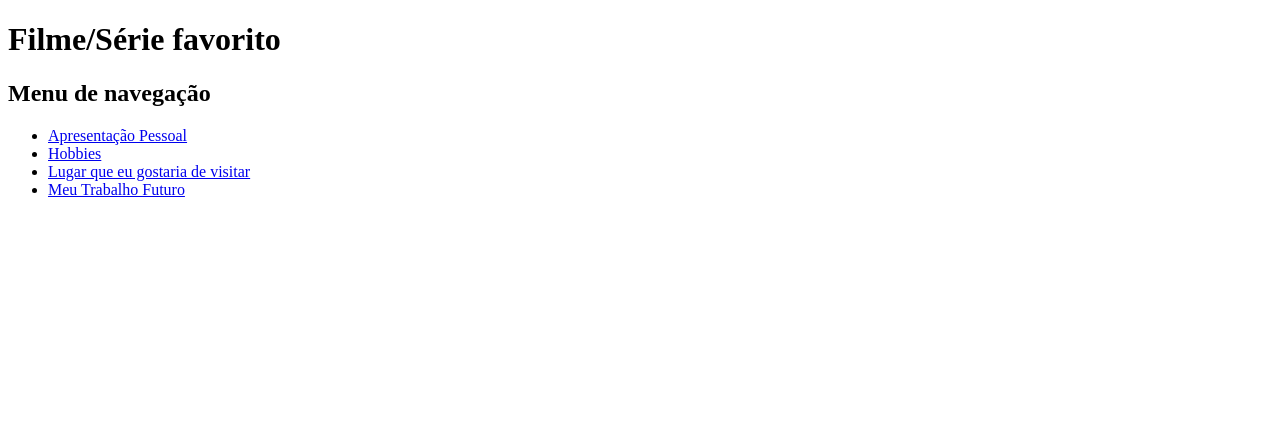
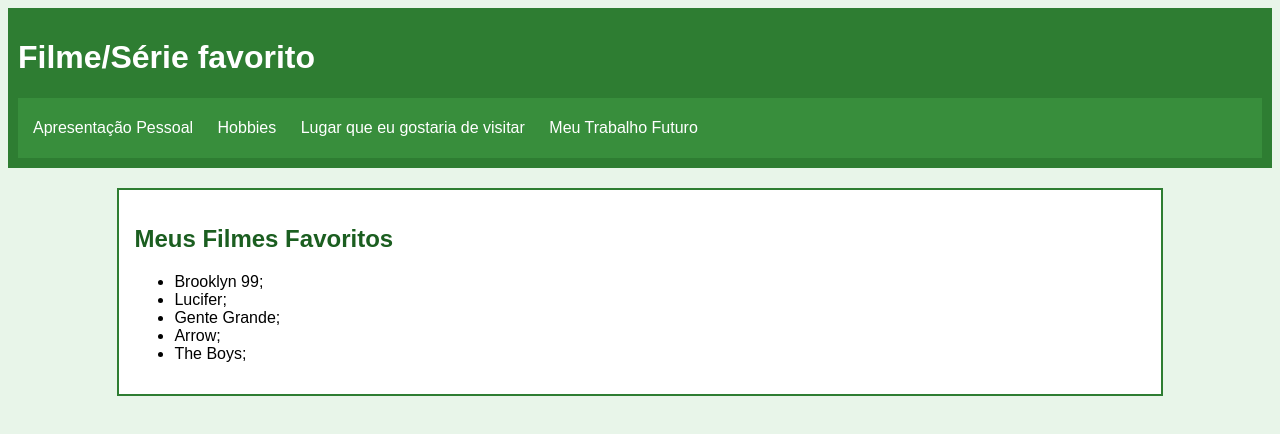
Before and after one commit to GPontin78/aula-css, a plain HTML site: page pagina3.html in a window 1280 px wide. Drawn offline with Linux system fonts and the light colour scheme.

Commit message:
Inserir as cores CSS
Inserção das cores no código

```diff
--- a/pagina3.html
+++ b/pagina3.html
@@ -10,7 +10,6 @@
     <header>
         <h1>Filme/Série favorito</h1>
             <nav>
-                <h2>Menu de navegação</h2>
                     <ul>
                         <li><a href="pagina1.html">Apresentação Pessoal </a></li>
                         <li><a href="pagina2.html">Hobbies</a></li>
@@ -19,5 +18,62 @@
                     </ul>
         </nav>
     </header>
+    <main>
+        <h2>Meus Filmes Favoritos</h2>
+        <ul>
+            <li>Brooklyn 99;</li>
+            <li>Lucifer;</li>
+            <li>Gente Grande;</li>
+            <li>Arrow;</li>
+            <li>The Boys;</li>
+        </ul>
+    </main>
 </body>
 </html>
+    <style>
+        body {
+            background-color: #e8f5e9;
+            font-family: Arial;
+        }
+
+        header {
+            background-color: #2e7d32;
+            color: white;
+            padding: 10px;
+        }
+
+        nav {
+            background-color: #388e3c;
+            padding: 5px;
+        }
+
+        nav ul {
+            padding: 0;
+        }
+
+        nav li {
+            display: inline;
+            margin: 0 10px;
+        }
+
+        nav a {
+            color: white;
+            text-decoration: none;
+        }
+
+        nav a:hover {
+            color: #ccff90;
+        }
+
+        main {
+            background-color: white;
+            width: 80%;
+            margin: 20px auto;
+            padding: 15px;
+            border: 2px solid #2e7d32;
+        }
+
+        h2 {
+            color: #1b5e20;
+        }
+    </style>
```
Also changed, not shown: index.html (added, +12 -0 lines), pagina1.html (+56 -1 lines), pagina2.html (+56 -1 lines), pagina4.html (+57 -2 lines), pagina5.html (+54 -2 lines).
